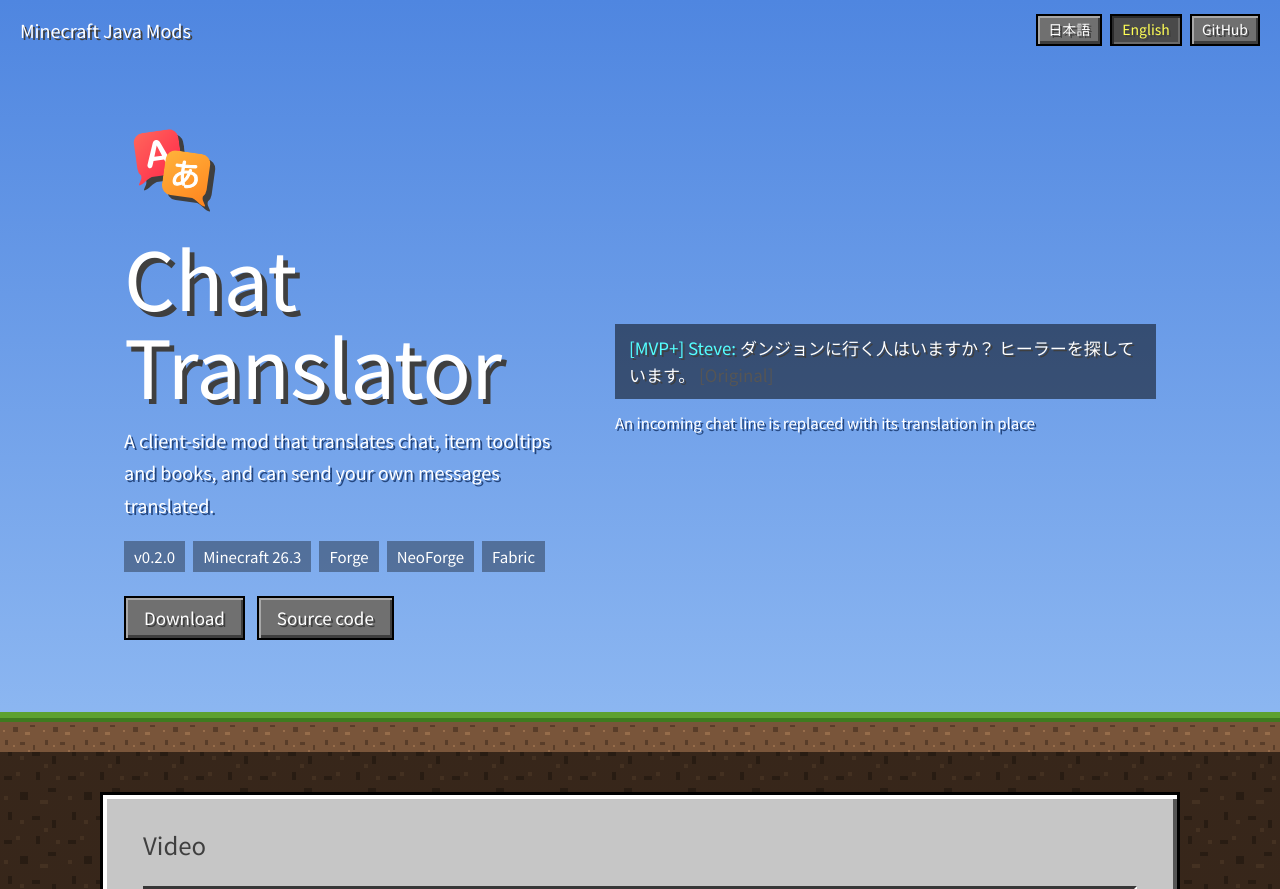
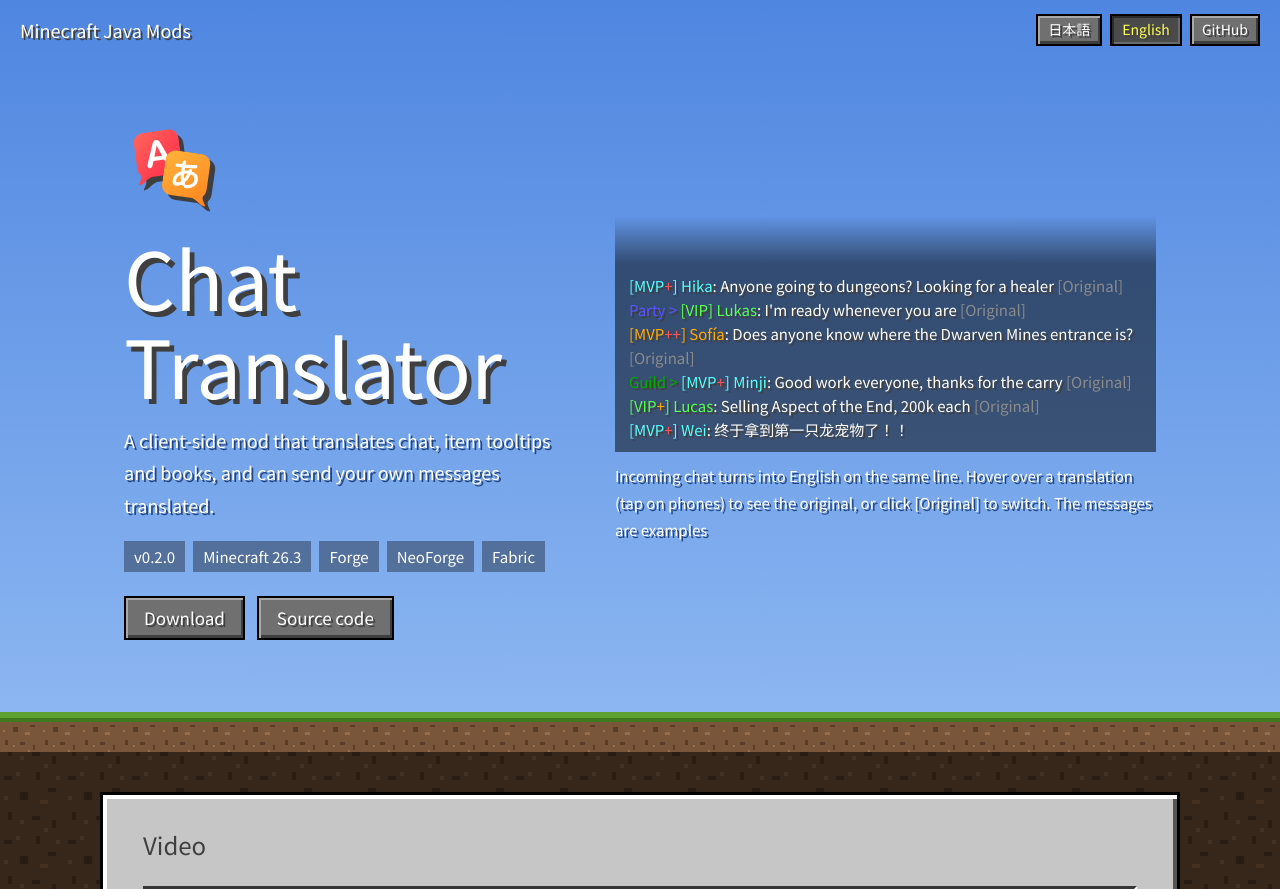
Before and after one commit to aida0710/minecraft-java-mods, a Jekyll site: the page built from site/_mods/chat-translator.md, in a window 1280 px wide, cut to the strip 0-889 px from the top of the page. Built offline with Jekyll 4.4.1, drawn with Linux system fonts in a browser that asks for light colours; some web fonts are replaced; part of the change alters nothing that is shown.

Commit message:
feat(site): 紹介ページのチャット欄に発言を流し、原文の表示と切り替えを試せるようにする
- 1 行だけだったチャット欄を、発言が次々に届いて下から押し上げる形にした。届いた行は原文のまま出て、
  少しあとに同じ行が訳文に変わる (ゲーム内の「置き換え」と同じ)
- ゲーム内と同じく、訳文にカーソルを合わせると「原文: …」が出て、行末の [原文] / [訳] で切り替えられる。
  スマホでは訳文を押すと原文が出る。カーソルが欄の上にある間とキーボードでボタンを選んでいる間は流れを止める
- 発言はページの言語で選ぶ。日本語なら英語を日本語へ、英語ならいろいろな言語を英語へ (どちらも 10 件。訳は例)
- 動きを減らす設定では、訳し終えた行を並べるだけにする
- 発言とボタンの表記は _mods/chat-translator.md の demo に置き、動きは assets/js/chat-demo.js が受け持つ

Co-Authored-By: Claude Opus 5.5 <noreply@anthropic.com>

```diff
--- a/site/_layouts/mod.html
+++ b/site/_layouts/mod.html
@@ -19,16 +19,18 @@ layout: default
       </p>
     </div>
     {% if page.demo %}
-    <figure class="chat-demo" aria-label="{{ page.demo.prefix }}{{ page.demo.original }}">
+    <!-- 中身は chat-demo.js が作る。スクリプトが動かない環境では欄ごと出さない -->
+    <figure class="chat-demo" data-chat-demo hidden>
+      <script type="application/json" class="chat-demo-data">{{ page.demo | jsonify }}</script>
       <div class="chat-box">
-        <p class="chat-line chat-original"><span style="color: {{ page.demo.prefix_color }}">{{ page.demo.prefix }}</span>{{ page.demo.original }}</p>
-        <p class="chat-line chat-translated" aria-hidden="true"><span style="color: {{ page.demo.prefix_color }}">{{ page.demo.prefix }}</span>{{ page.demo.translated }} <span class="chat-button" data-lang="ja">[原文]</span><span class="chat-button" data-lang="en">[Original]</span></p>
+        <ol class="chat-lines" aria-live="off"></ol>
       </div>
       <figcaption>
-        <span data-lang="ja">届いた英語のチャットが、同じ行のまま日本語に変わります</span>
-        <span data-lang="en">An incoming chat line is replaced with its translation in place</span>
+        <span data-lang="ja">届いたチャットが、同じ行のまま日本語に変わります。訳文にカーソルを合わせると (スマホでは押すと) 原文が見え、[原文] で切り替えられます。発言と訳は例です</span>
+        <span data-lang="en">Incoming chat turns into English on the same line. Hover over a translation (tap on phones) to see the original, or click [Original] to switch. The messages are examples</span>
       </figcaption>
     </figure>
+    <script src="{{ '/assets/js/chat-demo.js' | relative_url }}"></script>
     {% endif %}
   </div>
   <div class="ground" aria-hidden="true"></div>
--- a/site/_mods/chat-translator.md
+++ b/site/_mods/chat-translator.md
@@ -15,11 +15,47 @@ video_poster: /assets/chat-translator/poster.jpg
 summary:
   ja: チャット・アイテムの説明・本を翻訳し、自分の発言も翻訳して送れるクライアント用の mod です。
   en: A client-side mod that translates chat, item tooltips and books, and can send your own messages translated.
+# ページの冒頭のチャット欄に流す発言 (assets/js/chat-demo.js が使う)
 demo:
-  prefix: "[MVP+] Steve: "
-  prefix_color: "#55FFFF"
-  original: anyone want to do dungeons? we need a healer
-  translated: ダンジョンに行く人はいますか？ ヒーラーを探しています。
+  # ボタンと説明の表記。ゲーム内と同じ (chat-translator の lang ファイルの chattranslator.chat.*)
+  ui:
+    ja:
+      show_original: "[原文]"
+      show_original_tooltip: "クリックで原文を表示"
+      show_translation: "[訳]"
+      show_translation_tooltip: "クリックで訳文を表示"
+      original_prefix: "原文: "
+    en:
+      show_original: "[Original]"
+      show_original_tooltip: "Click to show the original text"
+      show_translation: "[Translated]"
+      show_translation_tooltip: "Click to show the translation"
+      original_prefix: "Original: "
+  # 届く順に流す (訳は例)。ja は日本語で見ている人向けに英語を日本語へ、en は英語で見ている人向けにいろいろな言語を英語へ。
+  # channel は party / guild (書かなければ全体のチャット)、rank は VIP / VIP+ / MVP / MVP+ / MVP++
+  lines:
+    ja:
+      - { rank: "MVP+", name: "Steve", original: "anyone want to do dungeons? we need a healer", translated: "ダンジョンに行く人はいますか？ ヒーラーを探しています。" }
+      - { channel: party, rank: "VIP", name: "Alex", original: "ready whenever you are", translated: "いつでも行けます" }
+      - { rank: "MVP++", name: "Sofia", original: "does anyone know where the Dwarven Mines entrance is?", translated: "Dwarven Mines の入り口がどこか知っている人はいますか？" }
+      - { channel: guild, rank: "MVP+", name: "Minji", original: "gg everyone, thanks for the carry", translated: "みんなお疲れさま、キャリーありがとう" }
+      - { rank: "VIP+", name: "Lucas", original: "selling Aspect of the End, 200k each", translated: "Aspect of the End を 1 本 20 万で売っています" }
+      - { rank: "MVP+", name: "Wei", original: "finally got my first dragon pet!!", translated: "ついに初めてのドラゴンのペットを手に入れた！！" }
+      - { channel: party, rank: "MVP++", name: "Hika", original: "let's start, everyone get in the portal", translated: "始めよう、みんなポータルに入って" }
+      - { rank: "VIP", name: "Chloe", original: "how do you unlock the Crystal Hollows?", translated: "Crystal Hollows はどうやって解放するの？" }
+      - { channel: guild, rank: "MVP+", name: "Yuki", original: "welcome back! long time no see", translated: "おかえり！ 久しぶり" }
+      - { rank: "MVP", name: "Mateo", original: "is the bazaar down or is it just me?", translated: "バザーが落ちてるのかな、それとも自分だけ？" }
+    en:
+      - { rank: "MVP+", name: "Hika", original: "ダンジョン行く人いる？ヒーラー募集中", translated: "Anyone going to dungeons? Looking for a healer" }
+      - { channel: party, rank: "VIP", name: "Lukas", original: "Bin bereit, wann ihr wollt", translated: "I'm ready whenever you are" }
+      - { rank: "MVP++", name: "Sofía", original: "¿alguien sabe dónde está la entrada a Dwarven Mines?", translated: "Does anyone know where the Dwarven Mines entrance is?" }
+      - { channel: guild, rank: "MVP+", name: "Minji", original: "다들 수고했어요, 캐리 고마워요", translated: "Good work everyone, thanks for the carry" }
+      - { rank: "VIP+", name: "Lucas", original: "vendo Aspect of the End, 200k cada", translated: "Selling Aspect of the End, 200k each" }
+      - { rank: "MVP+", name: "Wei", original: "终于拿到第一只龙宠物了！！", translated: "Finally got my first dragon pet!!" }
+      - { channel: party, rank: "MVP++", name: "Hika", original: "始めよう、みんなポータルに入って", translated: "Let's start, everyone get in the portal" }
+      - { rank: "VIP", name: "Chloé", original: "comment on débloque les Crystal Hollows ?", translated: "How do you unlock the Crystal Hollows?" }
+      - { channel: guild, rank: "MVP+", name: "Yuki", original: "おかえり！久しぶり", translated: "Welcome back! Long time no see" }
+      - { rank: "MVP", name: "Mateo", original: "¿el bazar está caído o solo soy yo?", translated: "Is the bazaar down or is it just me?" }
 features:
   - image: /assets/chat-translator/chat.jpg
     ja:
--- a/site/assets/css/site.css
+++ b/site/assets/css/site.css
@@ -214,67 +214,86 @@ a {
     var(--dirt-pattern) 0 0 / 40px 40px;
 }
 
-/* ---- チャット欄の動き (英語の行が日本語に変わる) ---- */
+/* ---- チャット欄 (chat-demo.js が発言を流し、届いた行を訳文に置き換える) ---- */
 
 .chat-demo {
   margin: 0;
 }
 
-/* 英語の行と日本語の行を同じ場所に重ね、片方ずつ見せる */
+/* 届いた行が下から押し上げ、古い行は上の端で薄れて消える (ゲーム内のチャット欄と同じ向き) */
 .chat-box {
-  display: grid;
+  --visible-lines: 9;
+  display: flex;
+  flex-direction: column;
+  justify-content: flex-end;
+  height: calc(var(--visible-lines) * 1.6em + 20px);
   padding: 10px 14px;
+  overflow: hidden;
+  font-family: var(--pixel);
+  font-size: 15px;
+  line-height: 1.6;
   background: rgba(0, 0, 0, 0.5);
+  mask-image: linear-gradient(transparent, #000 3.2em);
+}
+
+.chat-lines {
+  margin: 0;
+  padding: 0;
+  list-style: none;
 }
 
 .chat-line {
-  margin: 0;
-  font-family: var(--pixel);
-  font-size: 17px;
-  line-height: 1.6;
   color: var(--mc-white);
   text-shadow: 2px 2px 0 var(--text-shadow);
 }
 
-.chat-original,
-.chat-translated {
-  grid-area: 1 / 1;
-}
-
-.chat-original {
-  animation: chat-original 8s steps(1, end) infinite;
-}
-
-.chat-translated {
-  opacity: 0;
-  animation: chat-translated 8s steps(1, end) infinite;
-}
-
-.chat-button {
-  color: #555555;
-  text-shadow: none;
-}
-
-@keyframes chat-original {
-  0% { opacity: 1; }
-  30% { opacity: 0; }
-  100% { opacity: 0; }
+/* 訳文に変わった瞬間だけ少し光らせ、どの行が置き換わったかを見せる */
+.chat-body.just-translated {
+  animation: chat-translated 0.6s ease-out;
 }
 
 @keyframes chat-translated {
-  0% { opacity: 0; }
-  30% { opacity: 1; }
-  100% { opacity: 1; }
+  from { background: rgba(255, 255, 255, 0.18); }
+  to { background: transparent; }
+}
+
+/* [原文] / [訳]。ゲーム内は暗い灰色 (#555555) だが、空の色が透ける欄では見えないので少し明るくする。
+   押せることが分かるよう、カーソルを合わせるとさらに明るくする */
+.chat-button {
+  padding: 0;
+  font: inherit;
+  color: #8b8b8b;
+  text-shadow: none;
+  cursor: pointer;
+  background: none;
+  border: 0;
+}
+
+.chat-button:hover,
+.chat-button:focus-visible {
+  color: var(--mc-gray);
+}
+
+.chat-tooltip {
+  position: fixed;
+  z-index: 10;
+  max-width: min(420px, calc(100vw - 16px));
+  padding: 4px 8px;
+  font-family: var(--pixel);
+  font-size: 15px;
+  line-height: 1.5;
+  text-shadow: 2px 2px 0 var(--text-shadow);
+  pointer-events: none;
+}
+
+/* .tooltip-box の display: block より優先して隠す */
+.chat-tooltip[hidden] {
+  display: none;
 }
 
 @media (prefers-reduced-motion: reduce) {
-  .chat-original {
+  .chat-body.just-translated {
     animation: none;
-    opacity: 0;
-  }
-  .chat-translated {
-    animation: none;
-    opacity: 1;
   }
 }
 
@@ -502,8 +521,8 @@ a {
   .sky-inner {
     padding: 132px 16px 48px;
   }
-  .chat-line {
-    font-size: 16px;
+  .chat-box {
+    --visible-lines: 8;
   }
   .gui-panel {
     margin: 24px 8px;
--- /dev/null
+++ b/site/assets/js/chat-demo.js
@@ -0,0 +1,294 @@
+// mod のページの冒頭のチャット欄。届いた発言が、少し遅れて同じ行のまま訳文に変わる様子を流し続ける。
+// ゲーム内と同じく、訳文にカーソルを合わせると原文が見え、行末の [原文] / [訳] で切り替えられる。
+// 発言と表記は _mods/<mod>.md の demo をページに埋め込んだ JSON から読み、ページの言語 (html の lang) で選ぶ。
+// 読んでいる途中で行が動かないよう、カーソルが欄の上にある間・ボタンを選んでいる間は次の発言を止める。
+(function () {
+  // 次の発言が届くまで。1 行を読み終える前に流れていかない長さ
+  var ARRIVAL_INTERVAL_MS = 2600;
+  // 原文が出てから訳文に変わるまで。同じ行が置き換わる様子を目で追える長さ
+  var TRANSLATION_DELAY_MS = 1100;
+  // 開いたときに空の欄を見せないよう、訳し終えた状態で並べておく発言の数
+  var PREFILLED_LINES = 4;
+  // 欄に残す行の数。見える行数は CSS の高さで決まり、これは見えなくなった古い行を捨てる上限
+  var KEPT_LINES = 12;
+  // 新しい行が下から押し上げる動きの長さ
+  var SLIDE_MS = 220;
+  // スマホで触ったあと、次の発言を止めておく長さ (触るとカーソルが外れたことになり、すぐ流れ出すため)
+  var TOUCH_HOLD_MS = 5000;
+  // ゲーム内の説明の枠と同じく、カーソルの右上に出す
+  var TOOLTIP_OFFSET_PX = 12;
+  var VIEWPORT_MARGIN_PX = 8;
+
+  // Minecraft の文字色。ランクとチャンネルは Hypixel の表示に合わせる
+  var WHITE = "#FFFFFF";
+  var GRAY = "#AAAAAA";
+  var RANK_COLORS = {
+    "VIP": { name: "#55FF55", plus: "#55FF55" },
+    "VIP+": { name: "#55FF55", plus: "#FFAA00" },
+    "MVP": { name: "#55FFFF", plus: "#55FFFF" },
+    "MVP+": { name: "#55FFFF", plus: "#FF5555" },
+    "MVP++": { name: "#FFAA00", plus: "#FF5555" }
+  };
+  var CHANNELS = {
+    party: { label: "Party > ", color: "#5555FF" },
+    guild: { label: "Guild > ", color: "#00AA00" }
+  };
+
+  var reducedMotion = window.matchMedia("(prefers-reduced-motion: reduce)").matches;
+
+  /** "Party > [MVP+] Steve: " の部分を、色ごとの [文字, 色] に分ける */
+  function prefixSegments(message) {
+    var segments = [];
+    var channel = CHANNELS[message.channel];
+    if (channel) segments.push([channel.label, channel.color]);
+    var rankColor = RANK_COLORS[message.rank];
+    if (rankColor) {
+      var pluses = message.rank.replace(/[^+]/g, "");
+      segments.push(["[" + message.rank.replace(/\+/g, ""), rankColor.name]);
+      if (pluses) segments.push([pluses, rankColor.plus]);
+      segments.push(["] " + message.name, rankColor.name]);
+    } else {
+      segments.push([message.name, WHITE]);
+    }
+    segments.push([": ", WHITE]);
+    return segments;
+  }
+
+  function appendSegments(parent, segments) {
+    segments.forEach(function (segment) {
+      var span = document.createElement("span");
+      span.textContent = segment[0];
+      span.style.color = segment[1];
+      parent.appendChild(span);
+    });
+  }
+
+  /** 画面に 1 つだけ置く、ゲーム内の説明と同じ形の枠 */
+  function createTooltip() {
+    var element = document.createElement("div");
+    element.className = "chat-tooltip tooltip-box";
+    element.hidden = true;
+    element.setAttribute("aria-hidden", "true");
+    document.body.appendChild(element);
+    var shownFor = null;
+
+    function show(target, segments, position) {
+      element.textContent = "";
+      appendSegments(element, segments);
+      element.hidden = false;
+      shownFor = target;
+      // 前の位置のままだと、画面の右端で幅が縮んだ大きさを測ってしまう
+      element.style.left = "0px";
+      element.style.top = "0px";
+      var width = element.offsetWidth;
+      var height = element.offsetHeight;
+      var left = position.x + TOOLTIP_OFFSET_PX;
+      // 右にはみ出すなら、ゲーム内と同じくカーソルの左に出す
+      if (left + width > window.innerWidth - VIEWPORT_MARGIN_PX) left = position.x - TOOLTIP_OFFSET_PX - width;
+      // above: 指で押した行を隠さないよう、行の上に出す
+      var top = position.above ? position.y - VIEWPORT_MARGIN_PX - height : position.y - TOOLTIP_OFFSET_PX;
+      top = Math.min(top, window.innerHeight - VIEWPORT_MARGIN_PX - height);
+      element.style.left = Math.max(VIEWPORT_MARGIN_PX, left) + "px";
+      element.style.top = Math.max(VIEWPORT_MARGIN_PX, top) + "px";
+    }
+
+    function hide() {
+      element.hidden = true;
+      shownFor = null;
+    }
+
+    return {
+      show: show,
+      hide: hide,
+      isShownFor: function (target) { return shownFor === target; },
+      isShownInside: function (container) { return shownFor !== null && container.contains(shownFor); }
+    };
+  }
+
+  function startChatDemo(figure) {
+    var data = JSON.parse(figure.querySelector(".chat-demo-data").textContent);
+    var box = figure.querySelector(".chat-box");
+    var list = figure.querySelector(".chat-lines");
+    var tooltip = createTooltip();
+    var lineByElement = new WeakMap();
+    var language = null;
+    var ui = null;
+    var messages = [];
+    var nextIndex = 0;
+    var arrivalTimer = null;
+    var hovering = false;
+    var focused = false;
+    var holdUntil = 0;
+    var lastPointer = { x: 0, y: 0 };
+
+    function isPaused() {
+      return hovering || focused || Date.now() < holdUntil;
+    }
+
+    /** 行の状態 (arriving: 訳を待っている / translated: 訳文 / original: 原文に戻した) を画面に出す */
+    function render(line) {
+      line.body.textContent = line.state === "translated" ? line.message.translated : line.message.original;
+      line.button.hidden = line.state === "arriving";
+      line.button.textContent = line.state === "translated" ? ui.show_original : ui.show_translation;
+    }
+
+    /** カーソルを合わせた場所に出す説明。訳文の上なら原文、ボタンの上なら押すと何が起きるか */
+    function tooltipSegments(target) {
+      var line = lineByElement.get(target.closest(".chat-line"));
+      if (!line) return null;
+      if (target === line.button) {
+        return [[line.state === "translated" ? ui.show_original_tooltip : ui.show_translation_tooltip, WHITE]];
+      }
+      if (target === line.body && line.state === "translated") {
+        return [[ui.original_prefix, GRAY]].concat(prefixSegments(line.message), [[line.message.original, WHITE]]);
+      }
+      return null;
+    }
+
+    function showTooltipAt(target, position) {
+      var segments = target && tooltipSegments(target);
+      if (segments) tooltip.show(target, segments, position);
+      else tooltip.hide();
+    }
+
+    function createLine(message, state) {
+      var element = document.createElement("li");
+      element.className = "chat-line";
+      var prefix = document.createElement("span");
+      appendSegments(prefix, prefixSegments(message));
+      var body = document.createElement("span");
+      body.className = "chat-body";
+      var button = document.createElement("button");
+      button.type = "button";
+      button.className = "chat-button";
+      element.append(prefix, body, " ", button);
+      var line = { message: message, element: element, body: body, button: button, state: state };
+      lineByElement.set(element, line);
+      render(line);
+      return line;
+    }
+
+    /** 増えた行の高さの分だけ欄を下げてから戻し、下から押し上げたように見せる */
+    function slideUp(addedHeight) {
+      list.style.transition = "none";
+      list.style.transform = "translateY(" + addedHeight + "px)";
+      list.getBoundingClientRect(); // 動き出す前の位置を確定させる
+      list.style.transition = "transform " + SLIDE_MS + "ms ease-out";
+      list.style.transform = "";
+    }
+
+    function dropOldLines() {
+      while (list.children.length > KEPT_LINES) {
+        var oldest = list.firstElementChild;
+        if (tooltip.isShownInside(oldest)) tooltip.hide();
+        list.removeChild(oldest);
+      }
+    }
+
+    function addMessage(message, options) {
+      var line = createLine(message, options.translated ? "translated" : "arriving");
+      list.appendChild(line.element);
+      if (options.animate) slideUp(line.element.offsetHeight);
+      dropOldLines();
+      if (options.translated) return;
+      setTimeout(function () {
+        if (!line.element.isConnected) return;
+        line.state = "translated";
+        render(line);
+        line.body.classList.add("just-translated");
+      }, TRANSLATION_DELAY_MS);
+    }
+
+    function nextMessage() {
+      var message = messages[nextIndex];
+      nextIndex = (nextIndex + 1) % messages.length;
+      return message;
+    }
+
+    function scheduleArrival() {
+      arrivalTimer = setTimeout(function () {
+        // 止めている間は届けず、次の機会に回す
+        if (!isPaused()) addMessage(nextMessage(), { translated: false, animate: true });
+        scheduleArrival();
+      }, ARRIVAL_INTERVAL_MS);
+    }
+
+    /** 言語を変えたら、その言語の発言で最初から流し直す */
+    function restart(nextLanguage) {
+      if (nextLanguage === language) return;
+      language = nextLanguage;
+      ui = data.ui[language] || data.ui.en;
+      messages = data.lines[language] || data.lines.en;
+      nextIndex = 0;
+      clearTimeout(arrivalTimer);
+      tooltip.hide();
+      list.textContent = "";
+      // 動きを減らす設定なら、訳し終えた行を並べるだけにする (カーソルとボタンの動きは残す)
+      var prefilled = reducedMotion ? Math.min(messages.length, KEPT_LINES) : PREFILLED_LINES;
+      for (var i = 0; i < prefilled; i++) addMessage(nextMessage(), { translated: true, animate: false });
+      if (!reducedMotion) scheduleArrival();
+    }
+
+    box.addEventListener("pointerenter", function (event) {
+      if (event.pointerType !== "touch") hovering = true;
+    });
+    box.addEventListener("pointerleave", function (event) {
+      if (event.pointerType === "touch") return;
+      hovering = false;
+      tooltip.hide();
+    });
+    box.addEventListener("pointermove", function (event) {
+      if (event.pointerType === "touch") return;
+      lastPointer = { x: event.clientX, y: event.clientY };
+      showTooltipAt(event.target.closest(".chat-body, .chat-button"), lastPointer);
+    });
+    // スマホではカーソルを合わせられないので、訳文を押したら原文を出す
+    box.addEventListener("pointerdown", function (event) {
+      if (event.pointerType !== "touch") return;
+      holdUntil = Date.now() + TOUCH_HOLD_MS;
+      var target = event.target.closest(".chat-body");
+      if (!target || tooltip.isShownFor(target)) {
+        tooltip.hide();
+        return;
+      }
+      showTooltipAt(target, { x: event.clientX, y: target.getBoundingClientRect().top, above: true });
+    });
+    document.addEventListener("pointerdown", function (event) {
+      if (!box.contains(event.target)) tooltip.hide();
+    });
+    box.addEventListener("click", function (event) {
+      var button = event.target.closest(".chat-button");
+      if (!button) return;
+      var line = lineByElement.get(button.closest(".chat-line"));
+      line.state = line.state === "translated" ? "original" : "translated";
+      render(line);
+      if (tooltip.isShownFor(button) || tooltip.isShownFor(line.body)) {
+        var rect = button.getBoundingClientRect();
+        var position = event.detail === 0 ? { x: rect.right, y: rect.top } : lastPointer;
+        showTooltipAt(button, position);
+      }
+    });
+    // キーボードでボタンを選んだときだけ止める (マウスで押したあとも選んだままになり、流れが止まり続けないように)
+    box.addEventListener("focusin", function (event) {
+      focused = event.target.matches(":focus-visible");
+      if (!focused) return;
+      var rect = event.target.getBoundingClientRect();
+      showTooltipAt(event.target.closest(".chat-button"), { x: rect.right, y: rect.top });
+    });
+    box.addEventListener("focusout", function (event) {
+      focused = false;
+      if (!box.contains(event.relatedTarget) && !hovering) tooltip.hide();
+    });
+    window.addEventListener("scroll", tooltip.hide, { passive: true });
+    window.addEventListener("resize", tooltip.hide);
+
+    new MutationObserver(function () {
+      restart(document.documentElement.lang);
+    }).observe(document.documentElement, { attributes: true, attributeFilter: ["lang"] });
+
+    figure.hidden = false;
+    restart(document.documentElement.lang);
+  }
+
+  document.querySelectorAll("[data-chat-demo]").forEach(startChatDemo);
+})();
```
Also changed, not shown: site/README.md.
